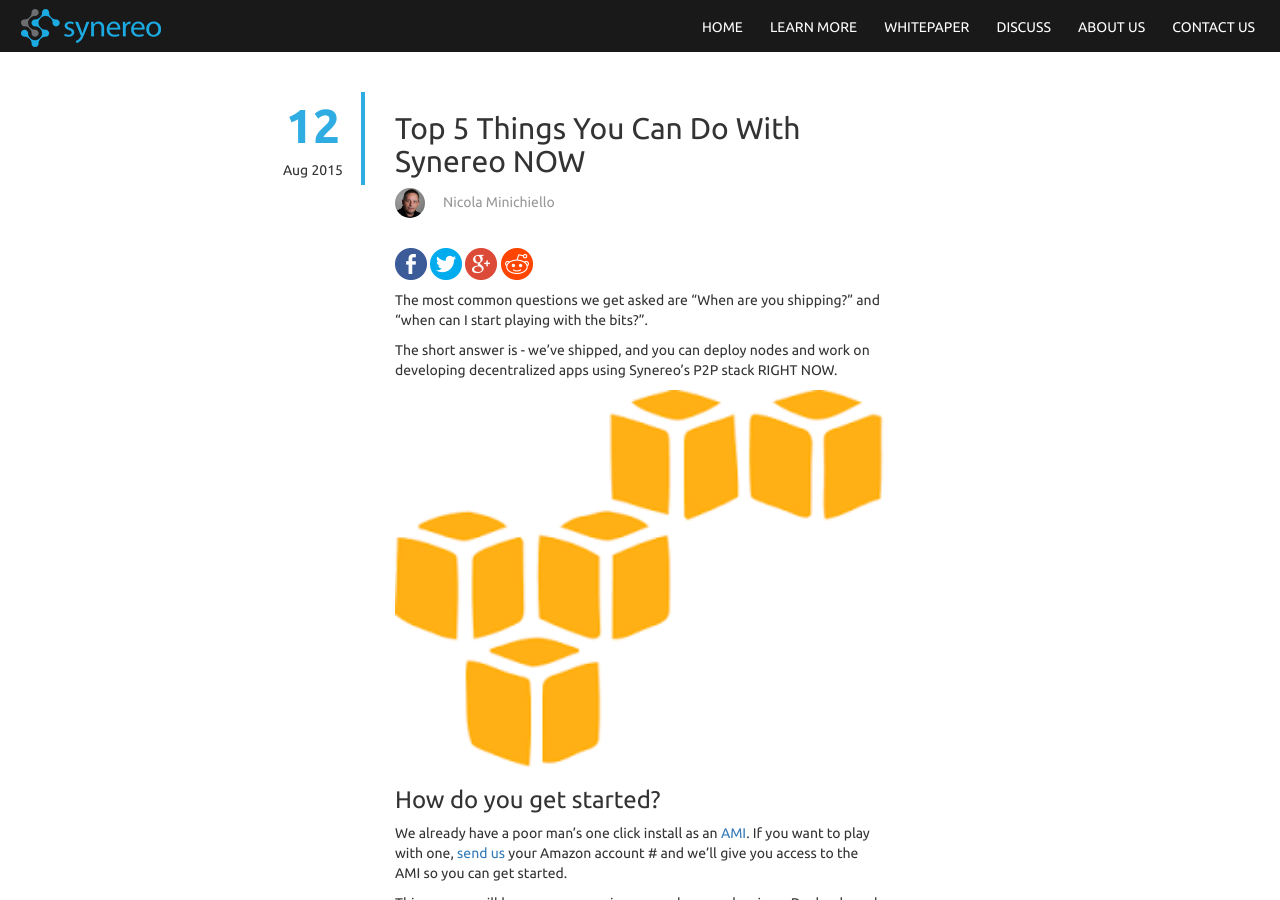
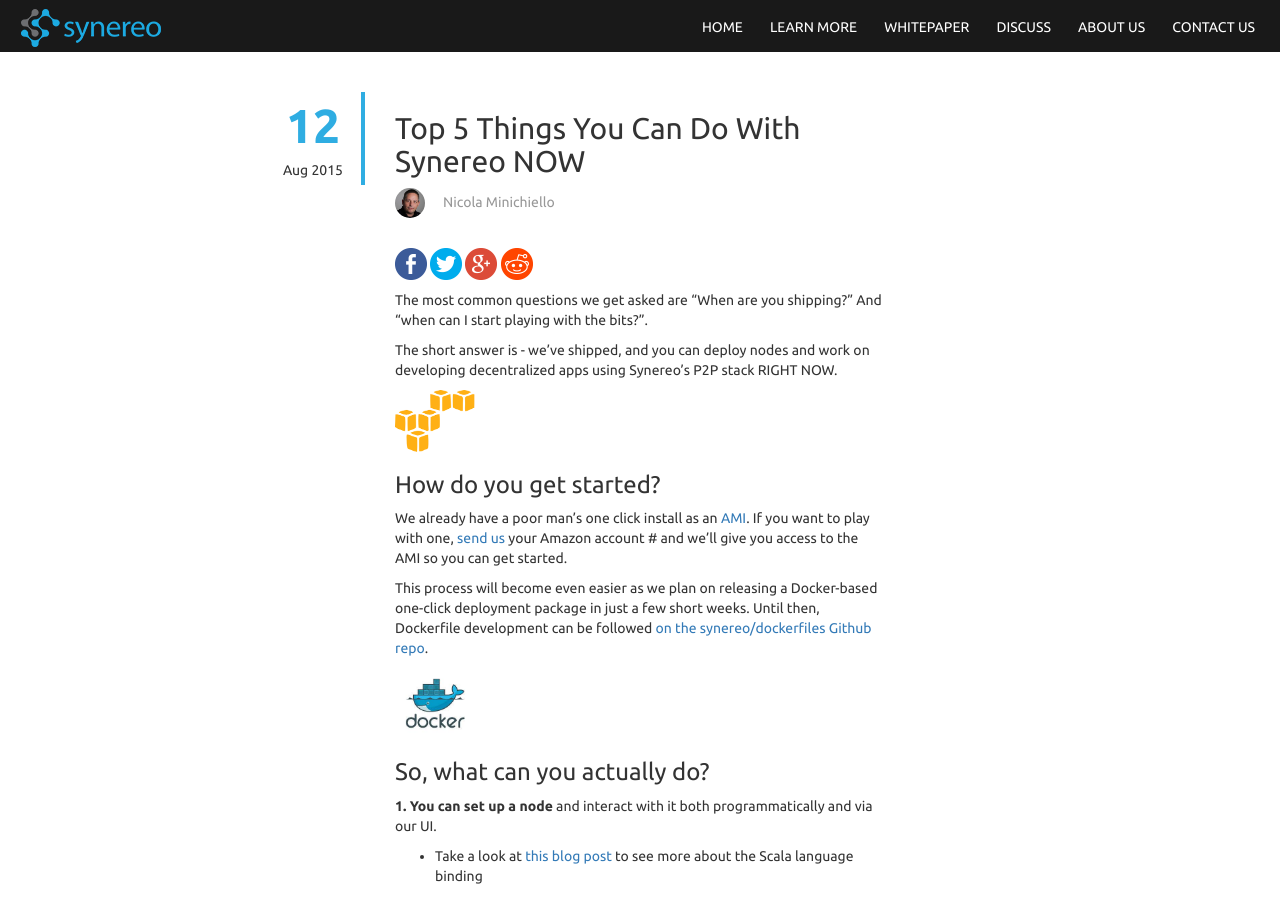
Before and after one commit to synereo/blog.synereo.com, a Jekyll site: the page built from _posts/2015-08-12-top-5-things-you-can-do-with-synereo-now.markdown, in a window 1280 px wide and 900 px high. Built offline with Jekyll 4.4.1, drawn with Linux system fonts in a browser that asks for light colours; nearby versions of some CDN libraries; a script that is not in the unit is left out.

Commit message:
Fixed pix
Fixed pix

```diff
--- a/_posts/2015-08-12-top-5-things-you-can-do-with-synereo-now.markdown
+++ b/_posts/2015-08-12-top-5-things-you-can-do-with-synereo-now.markdown
@@ -6,11 +6,11 @@
 date: '2015-08-12 08:00:00 +0200'
 author: Nicola Minichiello
 ---
-The most common questions we get asked are "When are you shipping?"  and “when can I start playing with the bits?”.
+The most common questions we get asked are "When are you shipping?" And “when can I start playing with the bits?”.
 
 The short answer is - we’ve shipped, and you can deploy nodes and work on developing decentralized apps using Synereo’s P2P stack RIGHT NOW.
 
-![image alt text](/img/uploads/aws.png)
+![image alt text](/img/uploads/aws.png){: style="width: 80px"}
 
 ### How do you get started?
 
@@ -18,7 +18,7 @@
 
 This process will become even easier as we plan on releasing a Docker-based one-click deployment package in just a few short weeks. Until then, Dockerfile development can be followed [on the synereo/dockerfiles Github repo](http://github.com/synereo/dockerfiles).
 
-![image alt text](/img/uploads/docker.jpg)
+![image alt text](/img/uploads/docker.jpg){: style="width: 80px"}
 
 ### So, what can you actually do?
 
@@ -34,7 +34,7 @@
 
 * If you share the machine instance IP or have a name service for it, you can invite users to your node
 
-![image alt text](/img/uploads/scala.jpg)
+![image alt text](/img/uploads/scala.jpg){: style="width: 80px"}
 
 **2.** **You can connect nodes together**
 
```
